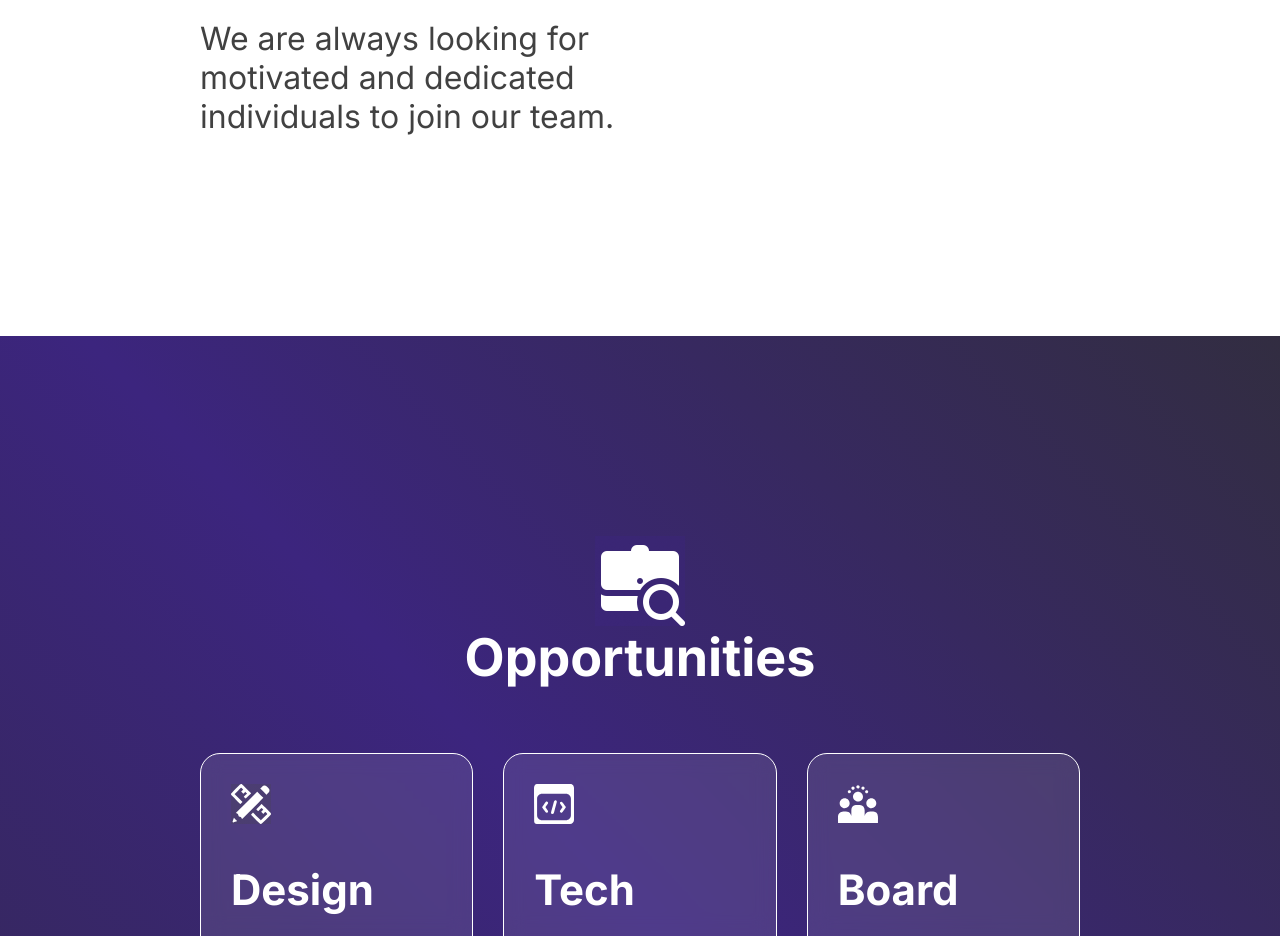
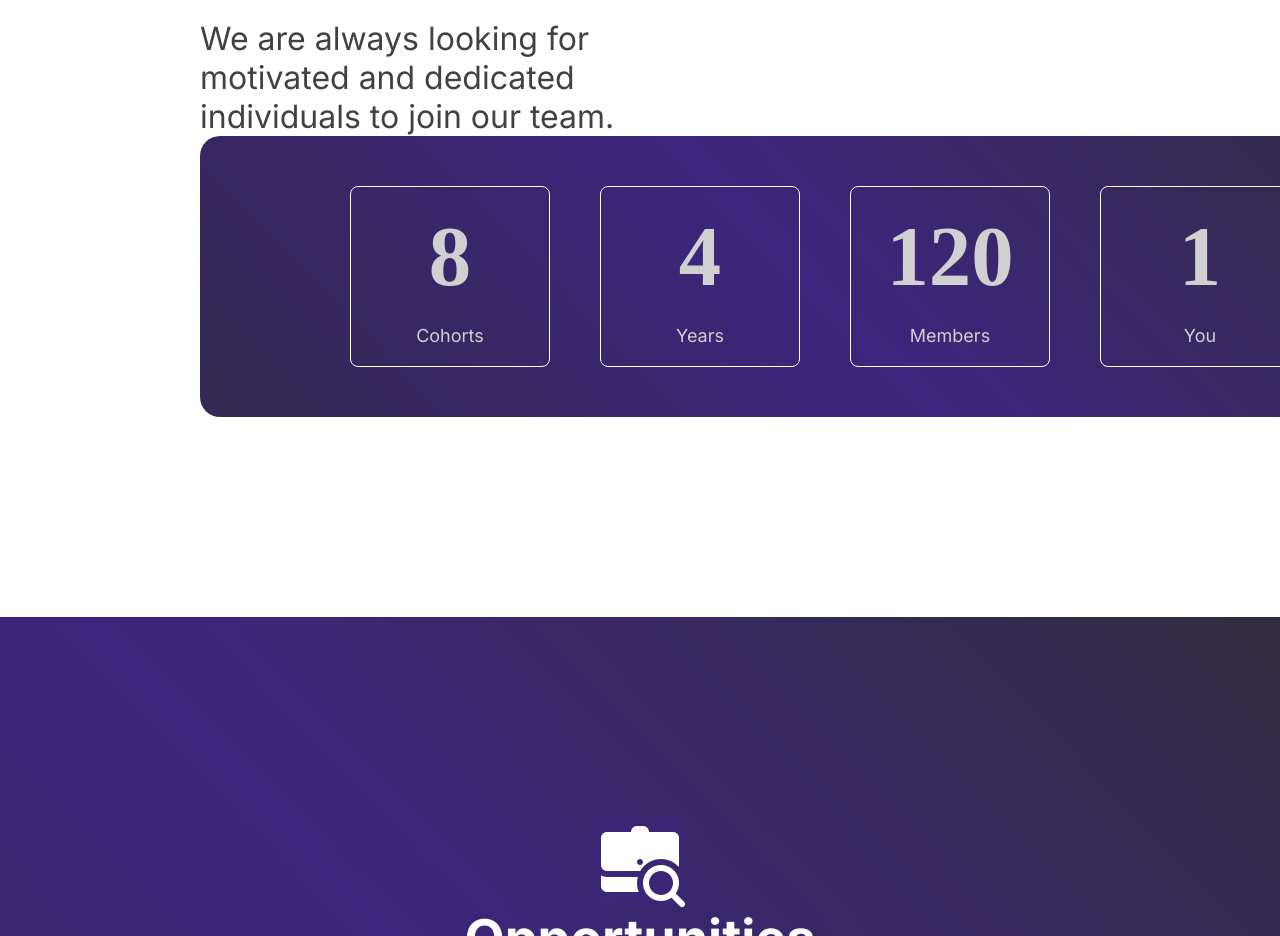
Before and after one commit to include-davis/website-2023, a Next.js app: page /get-involved in a window 1280 px wide. Shown: the part 1420-2356 px from the top of the page. Built offline with nearby package versions, Linux system fonts and the light colour scheme.

Commit message:
finished template of component

```diff
--- a/src/pages/components/get-involved/header.tsx
+++ b/src/pages/components/get-involved/header.tsx
@@ -1,6 +1,7 @@
-import { ReactElement} from 'react';
+import { ReactElement } from 'react';
 import styles from '../../../styles/get-involved/header.module.scss';
 import Image from 'next/image';
+import NumberScroll from './number-scroll';
 
 
 export default function Header(): ReactElement {
@@ -26,6 +27,7 @@ export default function Header(): ReactElement {
 
       <p className={styles.numberText}>The numbers</p>
 
+
       <div className={styles.recruitmentContainer}>
         <div className={styles.recruitmentText}>
           <h2>Recruitment cycle</h2>
@@ -42,6 +44,8 @@ export default function Header(): ReactElement {
         alt='Mesh gradient graphic'/>
 
       </div>
+      <NumberScroll></NumberScroll>
+
     </div>
   );
 }
--- /dev/null
+++ b/src/pages/components/get-involved/number-scroll.tsx
@@ -0,0 +1,24 @@
+import { ReactElement } from 'react';
+import styles from '../../../styles/get-involved/number-scroll.module.scss';
+import data from '../../../json/get-involved.json';
+
+export default function NumberScroll(): ReactElement {
+  const stats = data.stats;
+  const cards = Object.keys(stats).map((index) => {
+    const card = stats[index as keyof typeof stats];
+    return (
+      <div>
+        <div className={styles.card}>
+          <div className={styles.number}>{card.number}</div>
+          <p className={`${styles.title} p-details`}>{card.title}</p>
+        </div>
+      </div>
+    )
+  });
+
+  return (
+    <div className={styles.numContainer}>
+      {cards}
+    </div>
+  );
+}
--- /dev/null
+++ b/src/styles/get-involved/number-scroll.module.scss
@@ -0,0 +1,33 @@
+.numContainer {
+  background: var(--purple-gradient);
+  display: flex;
+  justify-content: center;
+  column-gap: 50px;
+
+  width: 1250px;
+  padding: 50px 150px;
+  border-radius: 20px;
+}
+
+.numContainer > div {
+  color: var(--text-grey);
+}
+
+.number {
+  font-size: 5.3rem;
+  font-weight: 700;
+  margin-bottom: 20px;
+}
+
+
+.card {
+  border: 0.5px solid #FFF;
+  border-radius: 8px;
+
+  width: 200px;
+  padding: 20px;
+  text-align: center;
+}
+.title {
+  font-family: Inter;
+}
```
